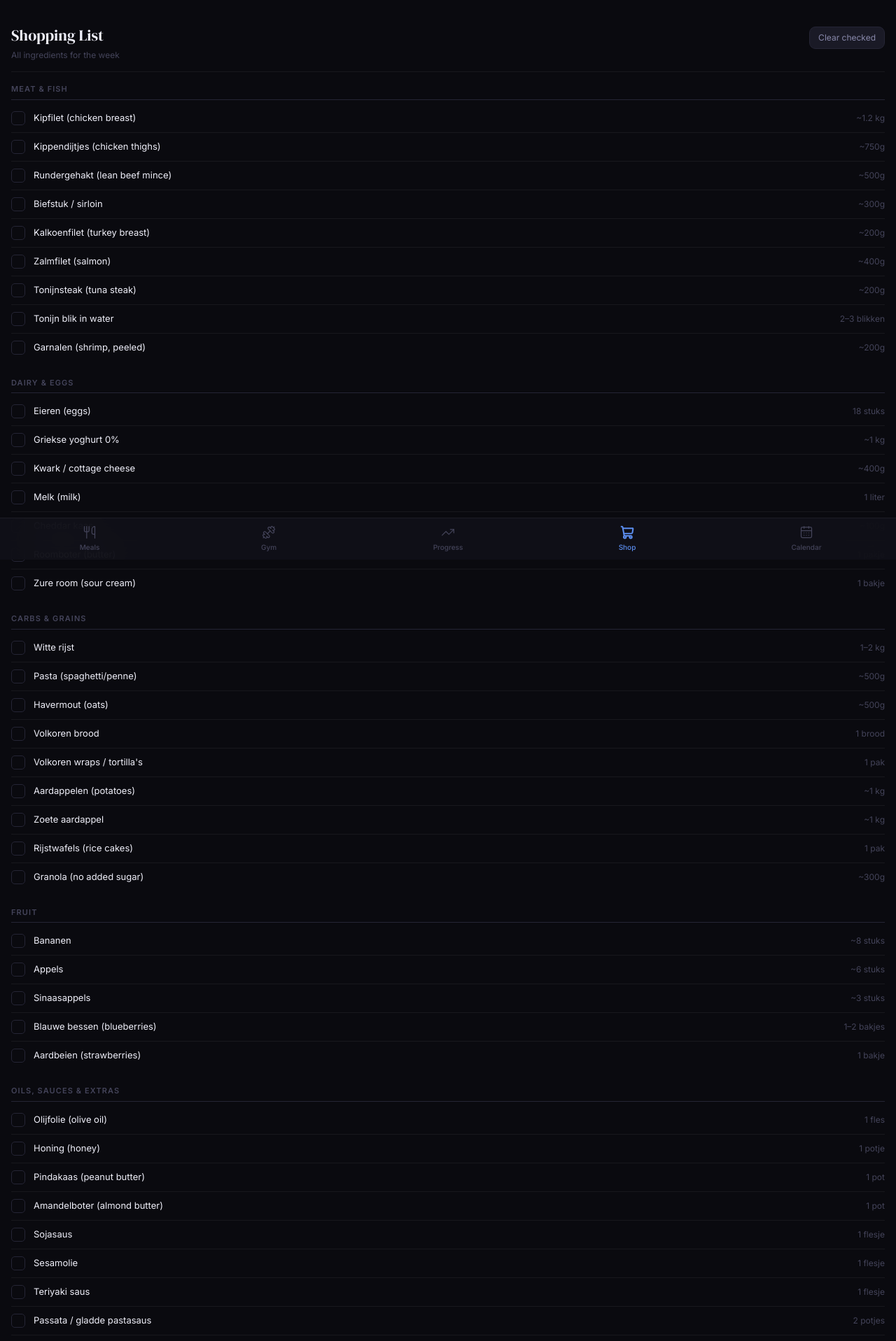
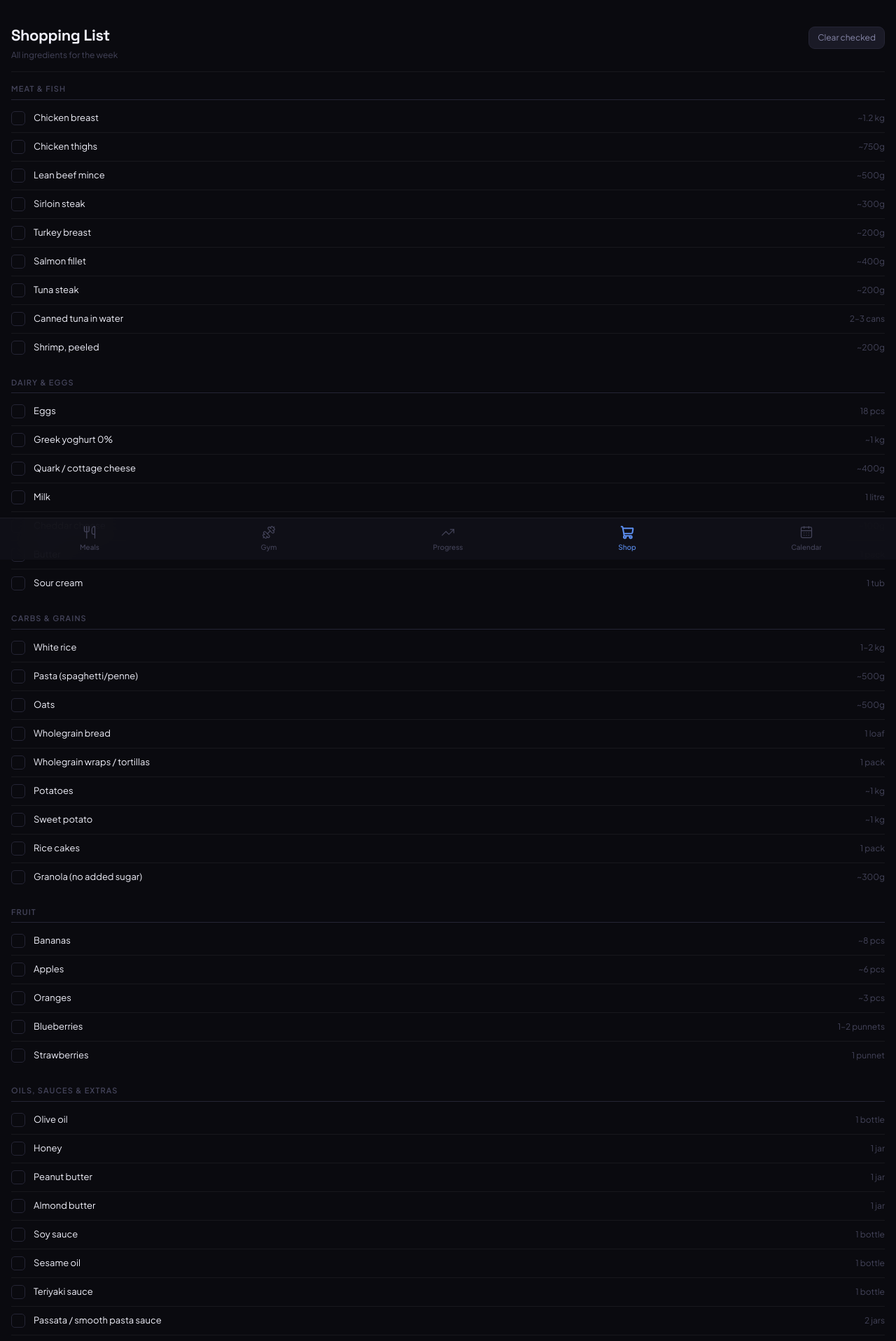
Before and after one commit to peretarrida13/fitness-app, a React (Vite) app: page /shopping in a window 1280 px wide. Shown: the top 1917 px of the page at 70% size. Built offline with nearby package versions, Linux system fonts and the light colour scheme.

Commit message:
Translate shopping list to English, upgrade fonts to Space Grotesk + Plus Jakarta Sans, fix subtitle text

```diff
--- a/index.html
+++ b/index.html
@@ -7,7 +7,8 @@
     <meta name="apple-mobile-web-app-status-bar-style" content="black-translucent" />
     <title>FitTracker</title>
     <link rel="preconnect" href="https://fonts.googleapis.com" />
-    <link href="https://fonts.googleapis.com/css2?family=Inter:wght@400;500;600;700&family=DM+Sans:wght@400;500;600&family=DM+Serif+Display&display=swap" rel="stylesheet" />
+    <link rel="preconnect" href="https://fonts.gstatic.com" crossorigin />
+    <link href="https://fonts.googleapis.com/css2?family=Plus+Jakarta+Sans:ital,wght@0,400;0,500;0,600;0,700;1,400&family=Space+Grotesk:wght@400;500;600;700&display=swap" rel="stylesheet" />
     <link rel="icon" type="image/svg+xml" href="/vite.svg" />
   </head>
   <body>
--- a/src/components/gym/GymPage.tsx
+++ b/src/components/gym/GymPage.tsx
@@ -15,7 +15,7 @@ export function GymPage() {
     <div style={{ padding: '14px 16px' }}>
       {/* Sub header */}
       <div style={{ padding: '20px 0 14px', borderBottom: '1px solid var(--border)', marginBottom: 16 }}>
-        <h1 style={{ fontFamily: "'DM Serif Display', Georgia, serif", fontSize: 22, fontWeight: 400, color: 'var(--text)' }}>
+        <h1 style={{ fontFamily: "'Space Grotesk', system-ui, sans-serif", fontSize: 22, fontWeight: 700, color: 'var(--text)' }}>
           Gym Programme
         </h1>
         <p style={{ fontSize: 12, color: 'var(--text3)', marginTop: 3 }}>
@@ -61,7 +61,7 @@ export function GymPage() {
           }}
         >
           <div style={{ fontSize: 44, marginBottom: 14 }}>😴</div>
-          <div style={{ fontFamily: "'DM Serif Display', Georgia, serif", fontSize: 22, fontWeight: 400, color: 'var(--text)', marginBottom: 10 }}>
+          <div style={{ fontFamily: "'Space Grotesk', system-ui, sans-serif", fontSize: 22, fontWeight: 700, color: 'var(--text)', marginBottom: 10 }}>
             Full Rest Day
           </div>
           <div style={{ fontSize: 13, color: 'var(--text3)', lineHeight: 1.7, maxWidth: 280, margin: '0 auto' }}>
@@ -87,7 +87,7 @@ export function GymPage() {
                 background: 'linear-gradient(90deg, var(--accent), var(--accent2))',
               }}
             />
-            <div style={{ fontFamily: "'DM Serif Display', Georgia, serif", fontSize: 19, fontWeight: 400, color: 'var(--text)' }}>
+            <div style={{ fontFamily: "'Space Grotesk', system-ui, sans-serif", fontSize: 19, fontWeight: 700, color: 'var(--text)' }}>
               {day.name}
             </div>
             <div style={{ fontSize: 12, color: 'var(--text3)', marginTop: 3 }}>{day.sub}</div>
--- a/src/components/meals/MealsPage.tsx
+++ b/src/components/meals/MealsPage.tsx
@@ -23,15 +23,15 @@ export function MealsPage() {
       >
         <h1
           style={{
-            fontFamily: "'DM Serif Display', Georgia, serif",
-            fontSize: 24, fontWeight: 400,
-            color: 'var(--text)', letterSpacing: '-0.3px', lineHeight: 1.1,
+            fontFamily: "'Space Grotesk', system-ui, sans-serif",
+            fontSize: 24, fontWeight: 700,
+            color: 'var(--text)', letterSpacing: '-0.5px', lineHeight: 1.1,
           }}
         >
           7-Day Meal Plan
         </h1>
         <p style={{ fontSize: 12, color: 'var(--text3)', marginTop: 3, letterSpacing: '0.02em' }}>
-          High protein · ~2,150 kcal · No vegetables
+          High protein · 2,150 kcal · Recomposition plan
         </p>
       </div>
 
--- a/src/components/shopping/ShoppingPage.tsx
+++ b/src/components/shopping/ShoppingPage.tsx
@@ -10,7 +10,7 @@ export function ShoppingPage() {
       <div style={{ padding: '20px 0 14px', borderBottom: '1px solid var(--border)', marginBottom: 16 }}>
         <div style={{ display: 'flex', alignItems: 'flex-start', justifyContent: 'space-between' }}>
           <div>
-            <h1 style={{ fontFamily: "'DM Serif Display', Georgia, serif", fontSize: 22, fontWeight: 400, color: 'var(--text)' }}>
+            <h1 style={{ fontFamily: "'Space Grotesk', system-ui, sans-serif", fontSize: 22, fontWeight: 700, color: 'var(--text)' }}>
               Shopping List
             </h1>
             <p style={{ fontSize: 12, color: 'var(--text3)', marginTop: 3 }}>
--- a/src/components/tips/TipsPage.tsx
+++ b/src/components/tips/TipsPage.tsx
@@ -117,7 +117,7 @@ export function TipsPage() {
     <div style={{ padding: '14px 16px' }}>
       {/* Header */}
       <div style={{ padding: '20px 0 14px', borderBottom: '1px solid var(--border)', marginBottom: 16 }}>
-        <h1 style={{ fontFamily: "'DM Serif Display', Georgia, serif", fontSize: 22, fontWeight: 400, color: 'var(--text)' }}>
+        <h1 style={{ fontFamily: "'Space Grotesk', system-ui, sans-serif", fontSize: 22, fontWeight: 700, color: 'var(--text)' }}>
           Tips & Strategy
         </h1>
         <p style={{ fontSize: 12, color: 'var(--text3)', marginTop: 3 }}>
--- a/src/data/defaultShopping.ts
+++ b/src/data/defaultShopping.ts
@@ -2,57 +2,57 @@ import type { ShoppingData } from '@/types/shopping'
 
 export const SHOPPING: ShoppingData = {
   "Meat & Fish": [
-    { name: "Kipfilet (chicken breast)", qty: "~1.2 kg" },
-    { name: "Kippendijtjes (chicken thighs)", qty: "~750g" },
-    { name: "Rundergehakt (lean beef mince)", qty: "~500g" },
-    { name: "Biefstuk / sirloin", qty: "~300g" },
-    { name: "Kalkoenfilet (turkey breast)", qty: "~200g" },
-    { name: "Zalmfilet (salmon)", qty: "~400g" },
-    { name: "Tonijnsteak (tuna steak)", qty: "~200g" },
-    { name: "Tonijn blik in water", qty: "2–3 blikken" },
-    { name: "Garnalen (shrimp, peeled)", qty: "~200g" }
+    { name: "Chicken breast", qty: "~1.2 kg" },
+    { name: "Chicken thighs", qty: "~750g" },
+    { name: "Lean beef mince", qty: "~500g" },
+    { name: "Sirloin steak", qty: "~300g" },
+    { name: "Turkey breast", qty: "~200g" },
+    { name: "Salmon fillet", qty: "~400g" },
+    { name: "Tuna steak", qty: "~200g" },
+    { name: "Canned tuna in water", qty: "2–3 cans" },
+    { name: "Shrimp, peeled", qty: "~200g" },
   ],
   "Dairy & Eggs": [
-    { name: "Eieren (eggs)", qty: "18 stuks" },
-    { name: "Griekse yoghurt 0%", qty: "~1 kg" },
-    { name: "Kwark / cottage cheese", qty: "~400g" },
-    { name: "Melk (milk)", qty: "1 liter" },
-    { name: "Cheddar kaas", qty: "~100g" },
-    { name: "Roomboter (butter)", qty: "1 pakje" },
-    { name: "Zure room (sour cream)", qty: "1 bakje" }
+    { name: "Eggs", qty: "18 pcs" },
+    { name: "Greek yoghurt 0%", qty: "~1 kg" },
+    { name: "Quark / cottage cheese", qty: "~400g" },
+    { name: "Milk", qty: "1 litre" },
+    { name: "Cheddar cheese", qty: "~100g" },
+    { name: "Butter", qty: "1 pack" },
+    { name: "Sour cream", qty: "1 tub" },
   ],
   "Carbs & Grains": [
-    { name: "Witte rijst", qty: "1–2 kg" },
+    { name: "White rice", qty: "1–2 kg" },
     { name: "Pasta (spaghetti/penne)", qty: "~500g" },
-    { name: "Havermout (oats)", qty: "~500g" },
-    { name: "Volkoren brood", qty: "1 brood" },
-    { name: "Volkoren wraps / tortilla's", qty: "1 pak" },
-    { name: "Aardappelen (potatoes)", qty: "~1 kg" },
-    { name: "Zoete aardappel", qty: "~1 kg" },
-    { name: "Rijstwafels (rice cakes)", qty: "1 pak" },
-    { name: "Granola (no added sugar)", qty: "~300g" }
+    { name: "Oats", qty: "~500g" },
+    { name: "Wholegrain bread", qty: "1 loaf" },
+    { name: "Wholegrain wraps / tortillas", qty: "1 pack" },
+    { name: "Potatoes", qty: "~1 kg" },
+    { name: "Sweet potato", qty: "~1 kg" },
+    { name: "Rice cakes", qty: "1 pack" },
+    { name: "Granola (no added sugar)", qty: "~300g" },
   ],
   "Fruit": [
-    { name: "Bananen", qty: "~8 stuks" },
-    { name: "Appels", qty: "~6 stuks" },
-    { name: "Sinaasappels", qty: "~3 stuks" },
-    { name: "Blauwe bessen (blueberries)", qty: "1–2 bakjes" },
-    { name: "Aardbeien (strawberries)", qty: "1 bakje" }
+    { name: "Bananas", qty: "~8 pcs" },
+    { name: "Apples", qty: "~6 pcs" },
+    { name: "Oranges", qty: "~3 pcs" },
+    { name: "Blueberries", qty: "1–2 punnets" },
+    { name: "Strawberries", qty: "1 punnet" },
   ],
   "Oils, Sauces & Extras": [
-    { name: "Olijfolie (olive oil)", qty: "1 fles" },
-    { name: "Honing (honey)", qty: "1 potje" },
-    { name: "Pindakaas (peanut butter)", qty: "1 pot" },
-    { name: "Amandelboter (almond butter)", qty: "1 pot" },
-    { name: "Sojasaus", qty: "1 flesje" },
-    { name: "Sesamolie", qty: "1 flesje" },
-    { name: "Teriyaki saus", qty: "1 flesje" },
-    { name: "Passata / gladde pastasaus", qty: "2 potjes" },
-    { name: "Mayonaise", qty: "1 potje" },
-    { name: "Mosterd", qty: "1 potje" },
-    { name: "Hummus", qty: "1 bakje" }
+    { name: "Olive oil", qty: "1 bottle" },
+    { name: "Honey", qty: "1 jar" },
+    { name: "Peanut butter", qty: "1 jar" },
+    { name: "Almond butter", qty: "1 jar" },
+    { name: "Soy sauce", qty: "1 bottle" },
+    { name: "Sesame oil", qty: "1 bottle" },
+    { name: "Teriyaki sauce", qty: "1 bottle" },
+    { name: "Passata / smooth pasta sauce", qty: "2 jars" },
+    { name: "Mayonnaise", qty: "1 jar" },
+    { name: "Mustard", qty: "1 jar" },
+    { name: "Hummus", qty: "1 tub" },
   ],
   "Supplements": [
-    { name: "Whey proteïne poeder", qty: "1 kg tub" }
-  ]
+    { name: "Whey protein powder", qty: "1 kg tub" },
+  ],
 }
--- a/src/index.css
+++ b/src/index.css
@@ -47,7 +47,14 @@ html { font-size: 16px; -webkit-text-size-adjust: 100%; }
 body {
   background: var(--bg);
   color: var(--text);
-  font-family: 'Inter', 'DM Sans', system-ui, sans-serif;
+  font-family: 'Plus Jakarta Sans', system-ui, sans-serif;
   min-height: 100dvh;
   overflow-x: hidden;
+  -webkit-font-smoothing: antialiased;
 }
+
+/* Space Grotesk for all display headings */
+h1, h2, h3 {
+  font-family: 'Space Grotesk', system-ui, sans-serif;
+  letter-spacing: -0.02em;
+}
```
